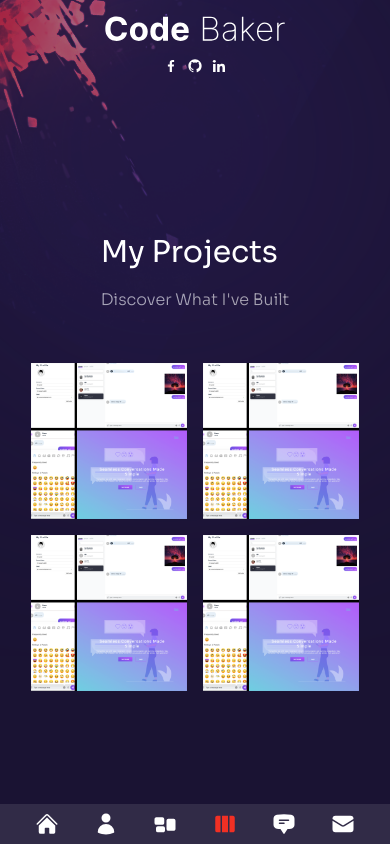
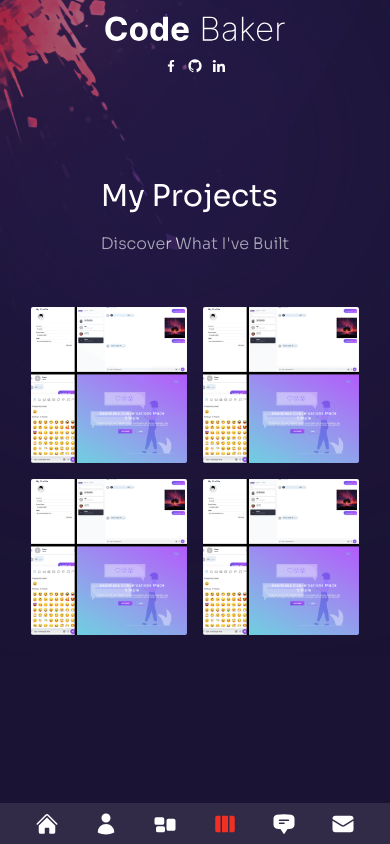
Before and after one commit to ouhell/portfolio, a Next.js app: page /work in a window 390 px wide. Built offline with nearby package versions, Linux system fonts and the light colour scheme.

Commit message:
finishing touches to layout

```diff
--- a/components/Layout/index.tsx
+++ b/components/Layout/index.tsx
@@ -28,18 +28,23 @@ const Layout = (props: Props) => {
     >
       <TopLefImg />
 
-      <Nav />
       <AnimatePresence mode="wait" initial={false}>
         <m.div
           variants={animations}
           initial="hidden"
           animate="shown"
           exit="exit"
-          className="h-full   bg-site bg-no-repeat bg-cover pb-[8.5rem] lg:pb-0 lg:pr-16  flex flex-col"
+          className="h-full   bg-site bg-no-repeat bg-cover  lg:pb-0 lg:pr-16  flex flex-col "
           key={route}
         >
           <Header />
-          <AnimatePresence>{props.children}</AnimatePresence>
+          <AnimatePresence>
+            <main className="h-full max-h-full overflow-auto">
+              {props.children}
+            </main>
+          </AnimatePresence>
+
+          <Nav />
         </m.div>
       </AnimatePresence>
     </div>
--- a/components/Nav/index.tsx
+++ b/components/Nav/index.tsx
@@ -100,7 +100,7 @@ const Nav = (props: Props) => {
 
   return (
     <nav
-      className="fixed    lg:h-full flex justify-center items-center  w-full lg:w-fit bottom-0 lg:right-8 z-10 "
+      className=" lg:fixed   h-12  lg:h-full flex justify-center items-center  w-full lg:w-fit bottom-0 lg:right-8 z-10 "
       // onClick={(e) => {
       //   e.stopPropagation();
       //   changePage(160);
--- a/components/Projects/index.tsx
+++ b/components/Projects/index.tsx
@@ -6,11 +6,72 @@ type Props = {};
 
 const baseDelay = 0.5;
 
+const projects = [
+  {
+    name: "ChatEasy",
+    link: "",
+    image: "/projects/chateasy.png",
+    animation: "right" as const,
+  },
+  {
+    name: "ChatEasy",
+    link: "",
+    image: "/projects/chateasy.png",
+    animation: "down" as const,
+  },
+  {
+    name: "ChatEasy",
+    link: "",
+    image: "/projects/chateasy.png",
+    animation: "up" as const,
+  },
+  {
+    name: "ChatEasy",
+    link: "",
+    image: "/projects/chateasy.png",
+    animation: "left" as const,
+  },
+];
+
 const Projects = (props: Props) => {
   return (
     <div className=" mb-16   lg:mb-0 mx-auto lg:mr-16 xl:mr-auto">
       <div className="grid grid-cols-2 grid-rows-2   gap-4 h-f  m-4">
-        <div className="relative cursor-pointer flex justify-center items-center w-fit">
+        {projects.map((proj, i) => {
+          return (
+            <m.div
+              variants={fadeIn(proj.animation, 0.5 + 0.2 * i)}
+              initial="hidden"
+              animate="show"
+              key={proj.name}
+              className="relative cursor-pointer flex justify-center items-center w-fit "
+            >
+              <a href={proj.link} target="_blank">
+                <m.div
+                  initial={{
+                    opacity: 0,
+                  }}
+                  whileHover={{
+                    opacity: 1,
+                  }}
+                  className="absolute top-0 left-0 right-0 bottom-0 bg-gray-900/70 flex justify-center items-center font-bold"
+                >
+                  {proj.name}
+                </m.div>
+              </a>
+
+              <Image
+                alt={proj.name}
+                height={250}
+                width={250}
+                src={proj.image}
+                className="rounded-sm"
+              />
+            </m.div>
+          );
+        })}
+
+        {/* <div className="relative cursor-pointer flex justify-center items-center w-fit">
           <m.div
             initial={{
               opacity: 0,
@@ -66,26 +127,7 @@ const Projects = (props: Props) => {
             width={250}
             src={"/projects/chateasy.png"}
           />
-        </div>
-        <div className="relative cursor-pointer flex justify-center items-center w-fit">
-          <m.div
-            initial={{
-              opacity: 0,
-            }}
-            whileHover={{
-              opacity: 1,
-            }}
-            className="absolute top-0 left-0 right-0 bottom-0 bg-gray-900/70 flex justify-center items-center font-bold"
-          >
-            {"ChatEasy"}
-          </m.div>
-          <Image
-            alt="chateasy"
-            height={250}
-            width={250}
-            src={"/projects/chateasy.png"}
-          />
-        </div>
+        </div> */}
 
         {/*
         <div className="bg-[url('/projects/chateasy-1.png')]  bg-repeat-round lg:col-span-2"></div>
--- a/pages/index.tsx
+++ b/pages/index.tsx
@@ -7,7 +7,7 @@ import { fadeIn } from "@/variants";
 
 export default function Home() {
   return (
-    <main className={"h-full w-full"}>
+    <>
       <div className="top-0 left-0 right-0 bottom-0 pointer-events-none bg-gradient-to-r from-primary/10 via-black/30 to-black/10 absolute bg-no-repeat"></div>
       <Particles />
       <div className=" lg:bg-explosion absolute top-0 left-0 right-0 bottom-0  lg:bg-cover lg:bg-no-repeat lg:bg-right mix-blend-color-dodge translate-z-0 "></div>
@@ -32,6 +32,6 @@ export default function Home() {
           digital experiences. Lets bring your ideas to life.
         </m.p>
       </div>
-    </main>
+    </>
   );
 }
--- a/pages/services/index.tsx
+++ b/pages/services/index.tsx
@@ -7,7 +7,6 @@ type Props = {};
 
 const Services = (props: Props) => {
   return (
-    <main className="h-full">
     <div className="h-full container flex flex-col lg:flex-row justify-center lg:justify-normal items-center mx-auto lg:mt-[-2rem]">
       <div className="flex flex-col gap-4 text-center lg:text-left">
         <m.h1
@@ -30,7 +29,6 @@ const Services = (props: Props) => {
       </div>
       <DisplayCards />
     </div>
-    </main>
   );
 };
 
--- a/pages/work/index.tsx
+++ b/pages/work/index.tsx
@@ -1,19 +1,32 @@
 import Projects from "@/components/Projects";
 import React from "react";
-
+import { motion as m } from "framer-motion";
+import { fadeIn } from "@/variants";
 type Props = {};
 
 const Work = (props: Props) => {
   return (
-    <main className="h-full">
-      <div className="h-full container flex flex-col lg:flex-row mx-auto justify-center lg:justify-normal items-center gap-8 lg:gap-32 w-full mt-24 md:mt-36 lg:mt-0 ">
-        <div className="flex flex-col gap-4 lg:pt-0">
-          <h1 className="text-3xl">My Projects</h1>
-          <p className="max-w-xs">Discover What I&apos;ve Built</p>
-        </div>
-        <Projects />
+    <div className="h-full  container flex flex-col lg:flex-row mx-auto justify-center lg:justify-normal items-center gap-8 lg:gap-32 w-full  ">
+      <div className="flex flex-col gap-4 lg:pt-0">
+        <m.h1
+          variants={fadeIn("up", 0.4)}
+          initial="hidden"
+          animate="show"
+          className="text-3xl"
+        >
+          My Projects
+        </m.h1>
+        <m.p
+          variants={fadeIn("up", 0.5)}
+          initial="hidden"
+          animate="show"
+          className="max-w-xs"
+        >
+          Discover What I&apos;ve Built
+        </m.p>
       </div>
-    </main>
+      <Projects />
+    </div>
   );
 };
 
```
Lines whose indentation alone changed are shown as unchanged.
